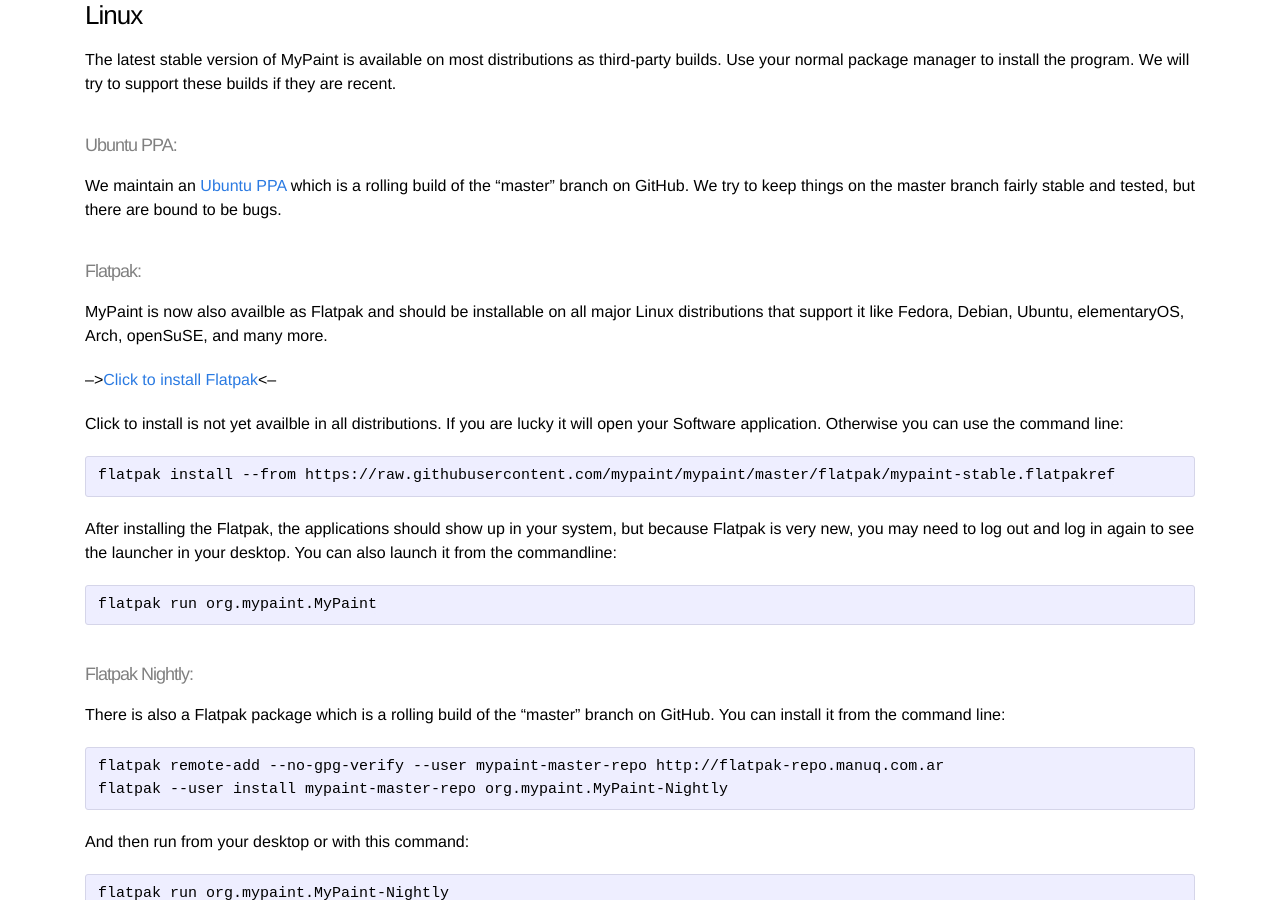
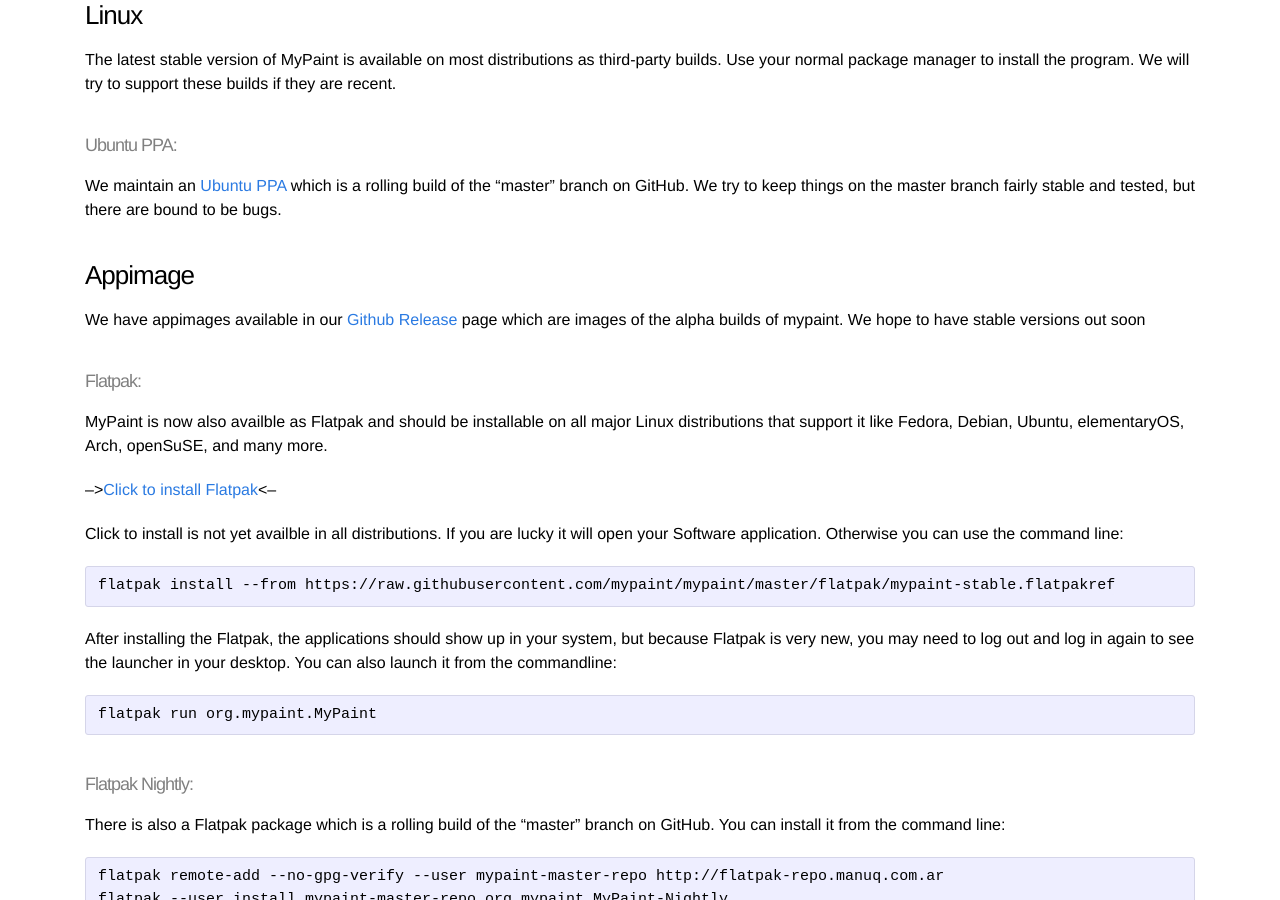
Before and after one commit to mypaint/website-2015, a Jekyll site: the page built from downloads.md, in a window 1280 px wide and 900 px high, scrolled down 424 px. Built offline with Jekyll 4.4.1, drawn with Linux system fonts in a browser that asks for light colours.

Commit message:
Added Download link for Appimages.

```diff
--- a/downloads.md
+++ b/downloads.md
@@ -33,6 +33,12 @@
 the “master” branch on GitHub.
 We try to keep things on the master branch fairly stable and tested,
 but there are bound to be bugs.
+
+### Appimage
+
+We have appimages available in our [Github Release][downloads.releases]
+page which are images of the alpha builds of mypaint. We hope to
+have stable versions out soon
 
 #### Flatpak:
 
```
